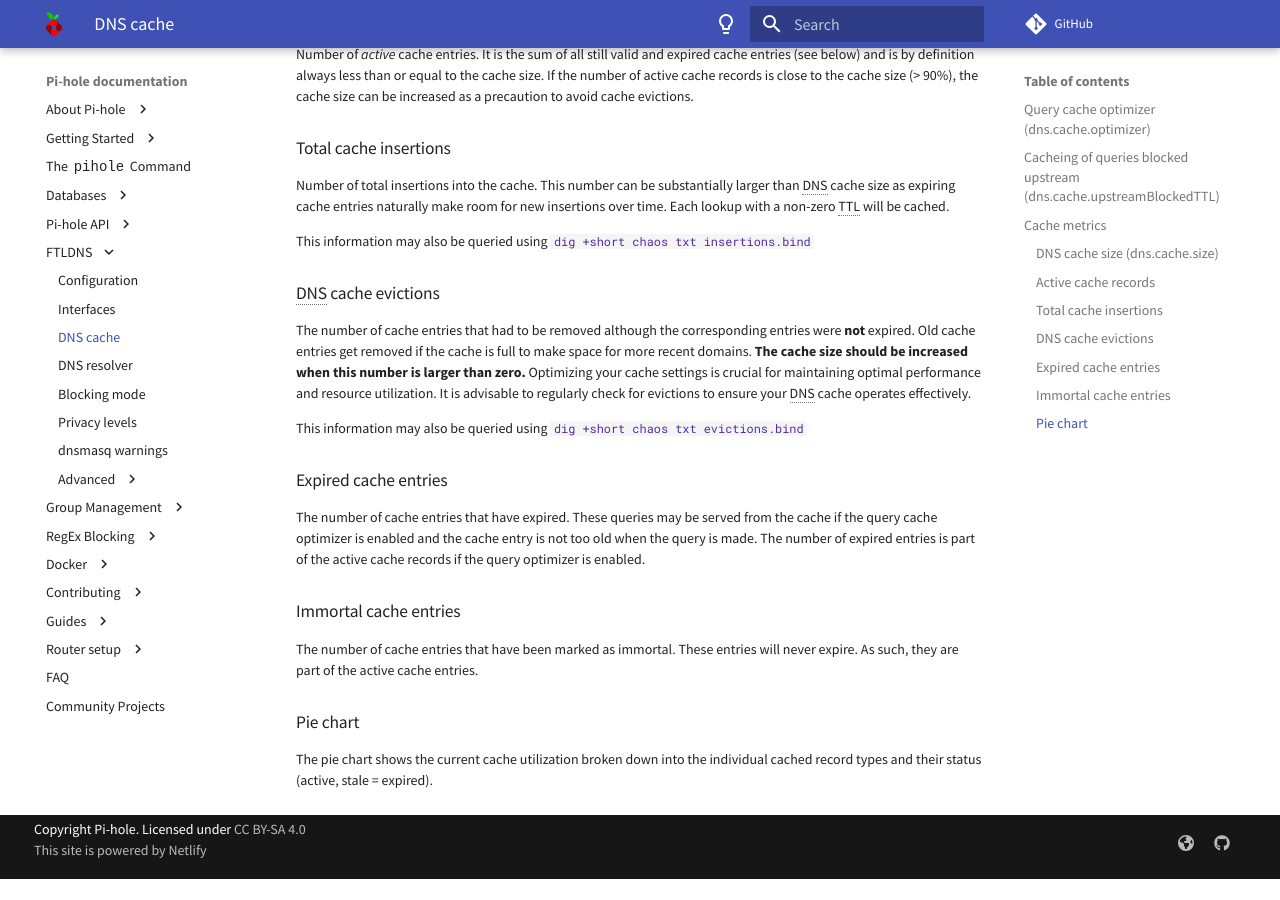
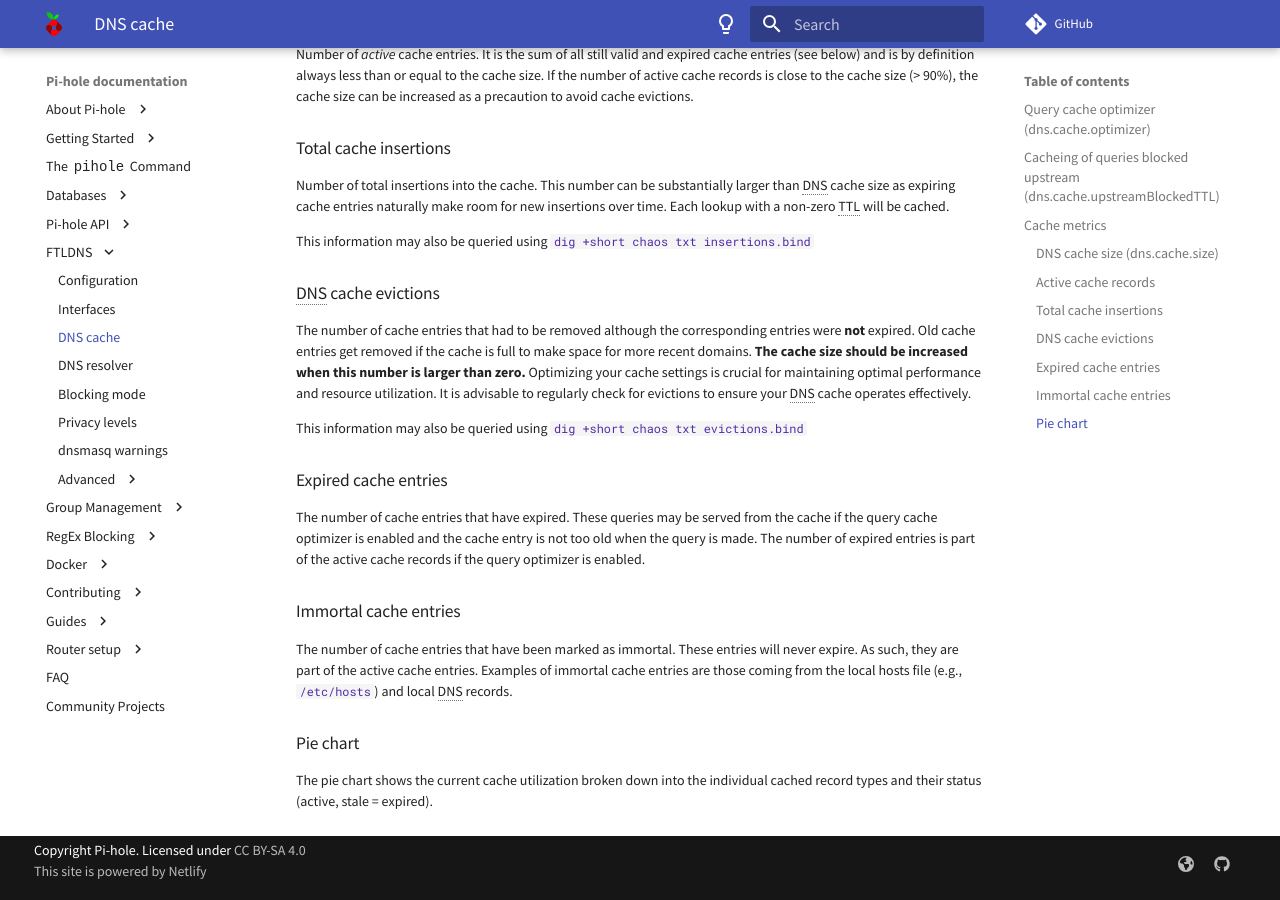
Before and after one commit to pi-hole/docs, an MkDocs documentation site: the page built from docs/ftldns/dns-cache.md, in a window 1280 px wide and 900 px high, scrolled down 1195 px. Built offline with MkDocs 1.6.1 and Material for MkDocs 9.7.7, drawn with Linux system fonts in a browser that asks for light colours; comment, search, counter and statistics services are not loaded; before the commit the page ends 2074 px from its top, so only the background shows below that.

Commit message:
Add examples for immortal cache entries
Signed-off-by: DL6ER <dl6er@dl6er.de>

```diff
--- a/docs/ftldns/dns-cache.md
+++ b/docs/ftldns/dns-cache.md
@@ -50,7 +50,7 @@ The number of cache entries that have expired. These queries may be served from
 
 ### Immortal cache entries
 
-The number of cache entries that have been marked as immortal. These entries will never expire. As such, they are part of the active cache entries.
+The number of cache entries that have been marked as immortal. These entries will never expire. As such, they are part of the active cache entries. Examples of immortal cache entries are those coming from the local hosts file (e.g., `/etc/hosts`) and local DNS records.
 
 ### Pie chart
 
```
